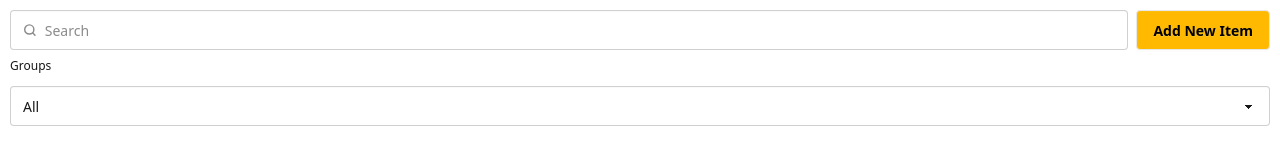
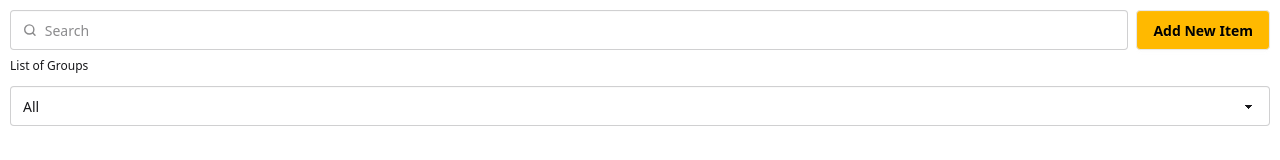
Before and after one commit to cgarave/reactv19-project, a React (Vite) app: page / in a window 1280 px wide. Shown: the top 160 px of the page. Built offline with nearby package versions, Linux system fonts and the light colour scheme.

Commit message:
first commit

```diff
--- a/package.json
+++ b/package.json
@@ -1,5 +1,6 @@
 {
   "name": "grocery-price",
+  "homepage": "https://cgarave.github.io/reactv19-project/",
   "private": true,
   "version": "0.0.0",
   "type": "module",
@@ -7,10 +8,13 @@
     "dev": "vite",
     "build": "vite build",
     "lint": "eslint .",
-    "preview": "vite preview"
+    "preview": "vite preview",
+    "predeploy": "npm run build",
+    "deploy": "gh-pages -d dist"
   },
   "dependencies": {
     "@tailwindcss/vite": "^4.1.18",
+    "gh-pages": "^6.3.0",
     "react": "^19.2.0",
     "react-dom": "^19.2.0",
     "tailwindcss": "^4.1.18"
--- a/src/App.jsx
+++ b/src/App.jsx
@@ -15,7 +15,7 @@ export default function App () {
         <Searchbar />
         <Modal items={items} setItems={setItems} groupName={groupName} setGroupName={setGroupName} />
       </div>
-      <Dropdown setGroupName={setGroupName} />
+      <Dropdown setGroupName={setGroupName} dropdownName={'List of Groups'}/>
       <ItemsContainer items={items}/>
     </>
   )
--- a/src/Dropdown.jsx
+++ b/src/Dropdown.jsx
@@ -1,10 +1,10 @@
-const Dropdown = ({ setGroupName }) => {
+const Dropdown = ({ setGroupName, dropdownName }) => {
     const selectedGroup = (e) => {
         setGroupName(e.target.value);
     }
     return (
         <div>
-            <legend className="fieldset-legend font-medium text-xs">Groups</legend>
+            <legend className="fieldset-legend font-medium text-xs">{dropdownName}</legend>
             <select className="select mt-2 w-full outline-0" required={true} onChange={selectedGroup}>
                 <option value={'all'}>All</option>
                 <option value={'softdrinks'}>Softdrinks</option>
--- a/src/Modal.jsx
+++ b/src/Modal.jsx
@@ -48,7 +48,7 @@ const Modal = ({ items, setItems, groupName, setGroupName }) => {
                     </form>
                     <h3 className="font-bold text-lg">Add Item</h3>
                     <div className="my-2">
-                        <Dropdown setGroupName={setGroupName}/>
+                        <Dropdown setGroupName={setGroupName} dropdownName={'Group'}/>
                         <fieldset className="fieldset">
                             <legend className="fieldset-legend font-medium">Item Name</legend>
                             <input type="text" className="input w-full" placeholder="Type here" onChange={itemNameInput} value={itemName}/>
--- a/vite.config.js
+++ b/vite.config.js
@@ -8,4 +8,5 @@ export default defineConfig({
     react(),
     tailwindcss()
   ],
+  base: 'reactv19-project'
 })
```
Also changed, not shown: 1 other file (tests, documents, lock files or other folders).
